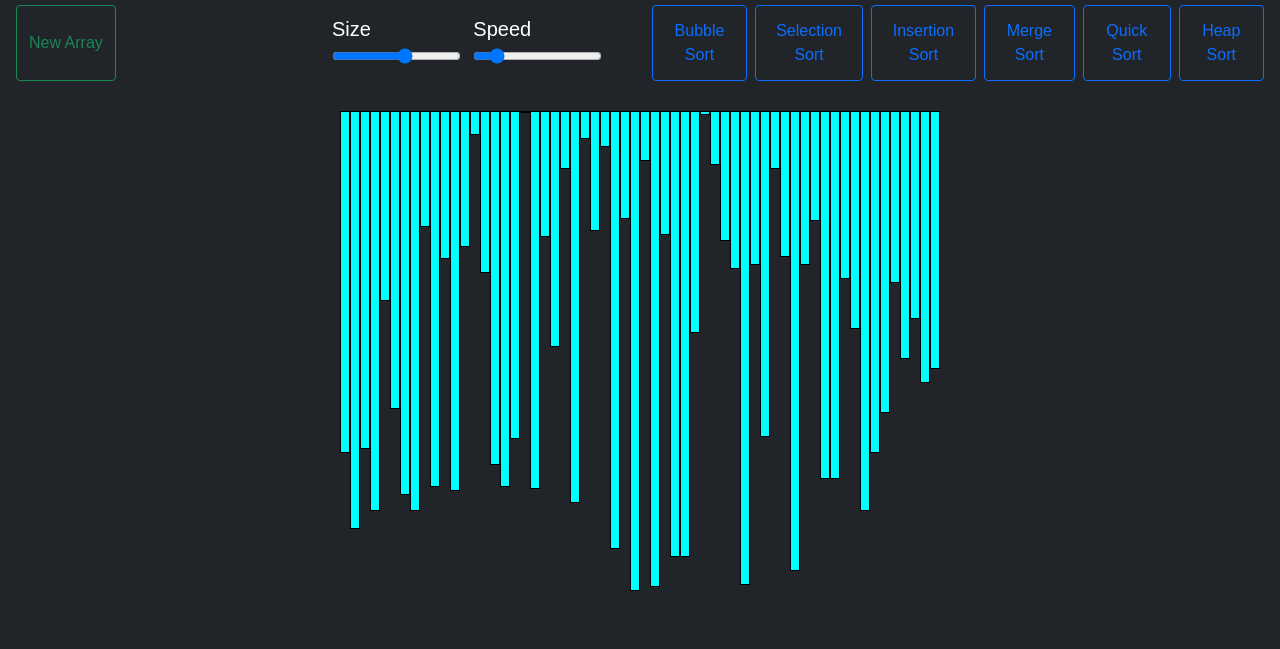
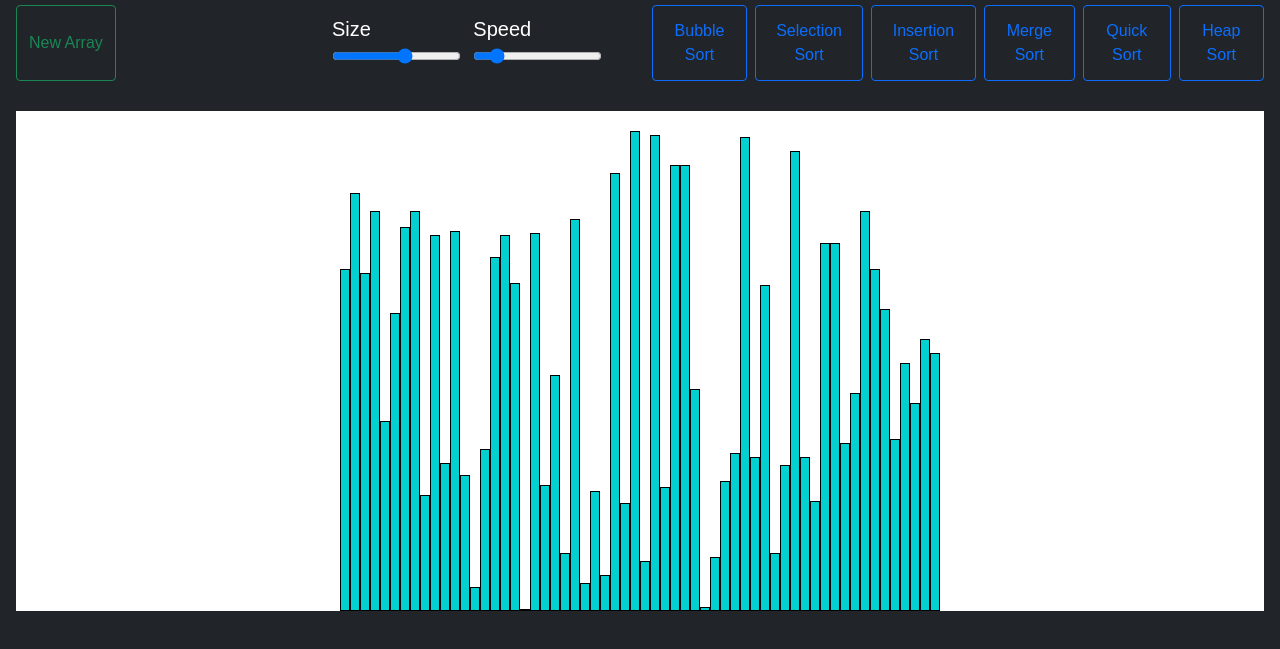
Before and after one commit to nvmmzzz/Sorting-Visualizer, a plain HTML site: page index.html in a window 1280 px wide. Shown: the part 67-716 px from the top of the page. Drawn offline with nearby package versions, Linux system fonts and the light colour scheme.

Commit message:
Update style.css

```diff
--- a/style.css
+++ b/style.css
@@ -3,6 +3,7 @@ body {
     font-size: 20px;
     padding: 0 20px 30px 0;
     line-height: 1.4;
+    background-color: white;
 }
 .flex-container{
     margin-top: 30px;
@@ -12,22 +13,29 @@ body {
     height: 500px;
     justify-content: center;
     transition: 2s all ease;
+    background-color: white;
+    transform: rotateX(180deg);
+
+
 }
 
 .flex-item{
-    background: cyan;
+    background: rgb(3, 208, 208);
     border: 1pt solid black;
     width: 10px;
     transition: 0.1s all ease;
+    transform: rotateX(0deg);
 }
 
 .row{
     display: grid;
     grid-template-columns: 1fr 1fr 2fr;
+
 }
 
 #input{
     display: flex;
     padding: 10px;
     justify-content: space-around;
+
 }
```
